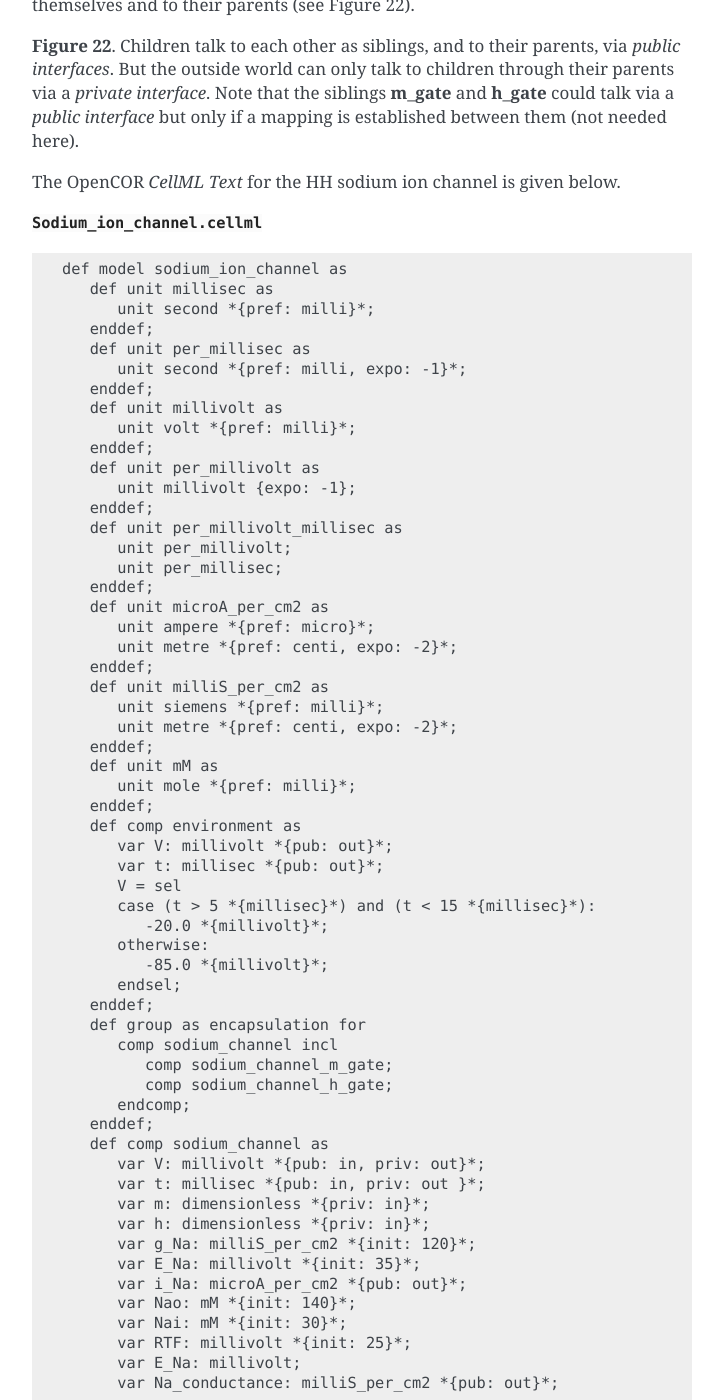
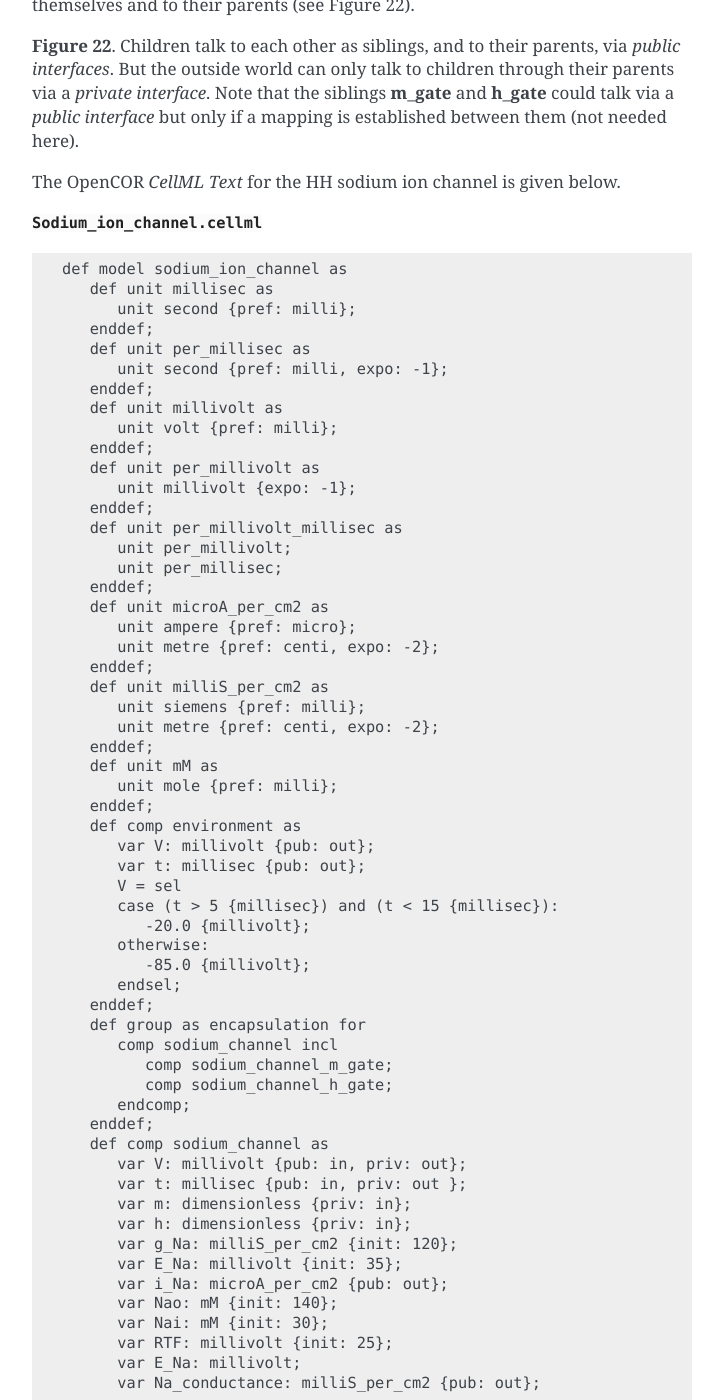
Before and after one commit to ABI-Tutorials/CellML-OpenCOR-PMR, a Sphinx documentation site: the page built from source/cellml_encaps_and_inter.rst, in a window 1280 px wide and 1400 px high, scrolled down 1308 px. Shown: the whole window, without its empty margins (388-1111 px from the left). Built offline with Sphinx 7.4.7, drawn with Linux system fonts in a browser that asks for light colours; some of the changed text lies outside the part shown.

Commit message:
Progressing through chapter nine.

```diff
--- a/source/cellml_comp_and_conn.rst
+++ b/source/cellml_comp_and_conn.rst
@@ -108,6 +108,7 @@ follows [*]_:
 :download:`Potassium_ion_channel.cellml <resources/potassium_ion_channel.cellml>`
 
 .. code-block:: cell
+   :name: ocr_tut_k_ion_ch_ctc
    :linenos:
 
    def model potassium_ion_channel as
--- a/source/cellml_encaps_and_inter.rst
+++ b/source/cellml_encaps_and_inter.rst
@@ -100,24 +101,24 @@ The OpenCOR *CellML Text* for the HH sodium ion channel is given below.
          unit per_millisec;
       enddef;
       def unit microA_per_cm2 as
-         unit ampere *{pref: micro}*;
-         unit metre *{pref: centi, expo: -2}*;
+         unit ampere {pref: micro};
+         unit metre {pref: centi, expo: -2};
       enddef;
       def unit milliS_per_cm2 as
-         unit siemens *{pref: milli}*;
-         unit metre *{pref: centi, expo: -2}*;
+         unit siemens {pref: milli};
+         unit metre {pref: centi, expo: -2};
       enddef;
       def unit mM as
-         unit mole *{pref: milli}*;
+         unit mole {pref: milli};
       enddef;
       def comp environment as
-         var V: millivolt *{pub: out}*;
-         var t: millisec *{pub: out}*;
+         var V: millivolt {pub: out};
+         var t: millisec {pub: out};
          V = sel
-         case (t > 5 *{millisec}*) and (t < 15 *{millisec}*):
-            -20.0 *{millivolt}*;
+         case (t > 5 {millisec}) and (t < 15 {millisec}):
+            -20.0 {millivolt};
          otherwise:
-            -85.0 *{millivolt}*;
+            -85.0 {millivolt};
          endsel;
       enddef;
       def group as encapsulation for
@@ -127,43 +128,43 @@ The OpenCOR *CellML Text* for the HH sodium ion channel is given below.
          endcomp;
       enddef;
       def comp sodium_channel as
-         var V: millivolt *{pub: in, priv: out}*;
-         var t: millisec *{pub: in, priv: out }*;
-         var m: dimensionless *{priv: in}*;
-         var h: dimensionless *{priv: in}*;
-         var g_Na: milliS_per_cm2 *{init: 120}*;
-         var E_Na: millivolt *{init: 35}*;
-         var i_Na: microA_per_cm2 *{pub: out}*;
-         var Nao: mM *{init: 140}*;
-         var Nai: mM *{init: 30}*;
-         var RTF: millivolt *{init: 25}*;
+         var V: millivolt {pub: in, priv: out};
+         var t: millisec {pub: in, priv: out };
+         var m: dimensionless {priv: in};
+         var h: dimensionless {priv: in};
+         var g_Na: milliS_per_cm2 {init: 120};
+         var E_Na: millivolt {init: 35};
+         var i_Na: microA_per_cm2 {pub: out};
+         var Nao: mM {init: 140};
+         var Nai: mM {init: 30};
+         var RTF: millivolt {init: 25};
          var E_Na: millivolt;
-         var Na_conductance: milliS_per_cm2 *{pub: out}*;
+         var Na_conductance: milliS_per_cm2 {pub: out};
 
-         E_Na=RTF\*ln(Nao/Nai);
-         Na_conductance = g_Na\*pow(m, 3{dimensionless})\*h);
-         i_Na= Na_conductance\*(V-E_Na);
+         E_Na=RTF*ln(Nao/Nai);
+         Na_conductance = g_Na*pow(m, 3{dimensionless})*h);
+         i_Na= Na_conductance*(V-E_Na);
       enddef;
          def comp sodium_channel_m_gate a s
-         var V: millivolt *{pub: in}*;
-         var t: millisec *{pub: in}*;
+         var V: millivolt {pub: in};
+         var t: millisec {pub: in};
          var alpha_m: per_millisec;
          var beta_m: per_millisec;
-         var m: dimensionless *{init: 0.05, pub: out}*;
-         alpha_m = 0.1{per_millivolt_millisec}\*(V+25{millivolt})
+         var m: dimensionless {init: 0.05, pub: out};
+         alpha_m = 0.1{per_millivolt_millisec}*(V+25{millivolt})
             /(exp((V+25{millivolt})/10{millivolt})-1{dimensionless});
-         beta_m = 4{per_millisec}\*exp(V/18{millivolt});
-         ode(m, t) = alpha_m\*(1{dimensionless}-m)-beta_m\*m;
+         beta_m = 4{per_millisec}*exp(V/18{millivolt});
+         ode(m, t) = alpha_m*(1{dimensionless}-m)-beta_m*m;
       enddef;
       def comp sodium_channel_h_gate as
-         var V: millivolt *{pub: in}*;
-         var t: millisec *{pub: in}*;
+         var V: millivolt {pub: in};
+         var t: millisec {pub: in};
          var alpha_h: per_millisec;
          var beta_h: per_millisec;
-         var h: dimensionless *{init: 0.6, pub: out}*;
-         alpha_h = 0.07{per_millisec}\*exp(V/20{millivolt});
+         var h: dimensionless {init: 0.6, pub: out};
+         alpha_h = 0.07{per_millisec}*exp(V/20{millivolt});
          beta_h = 1{per_millisec}/(exp((V+30{millivolt})/10{millivolt})+1{dimensionless});
-         ode(h, t) = alpha_h\*(1{dimensionless}-h)-beta_h\*h;
+         ode(h, t) = alpha_h*(1{dimensionless}-h)-beta_h*h;
       enddef;
       def map between environment and sodium_channel for
          vars V and V;
```
Also changed, not shown: other parts of source/cellml_encaps_and_inter.rst (+10 -11 lines), source/cellml_imports.rst (+146 -222 lines), 3 other files.
